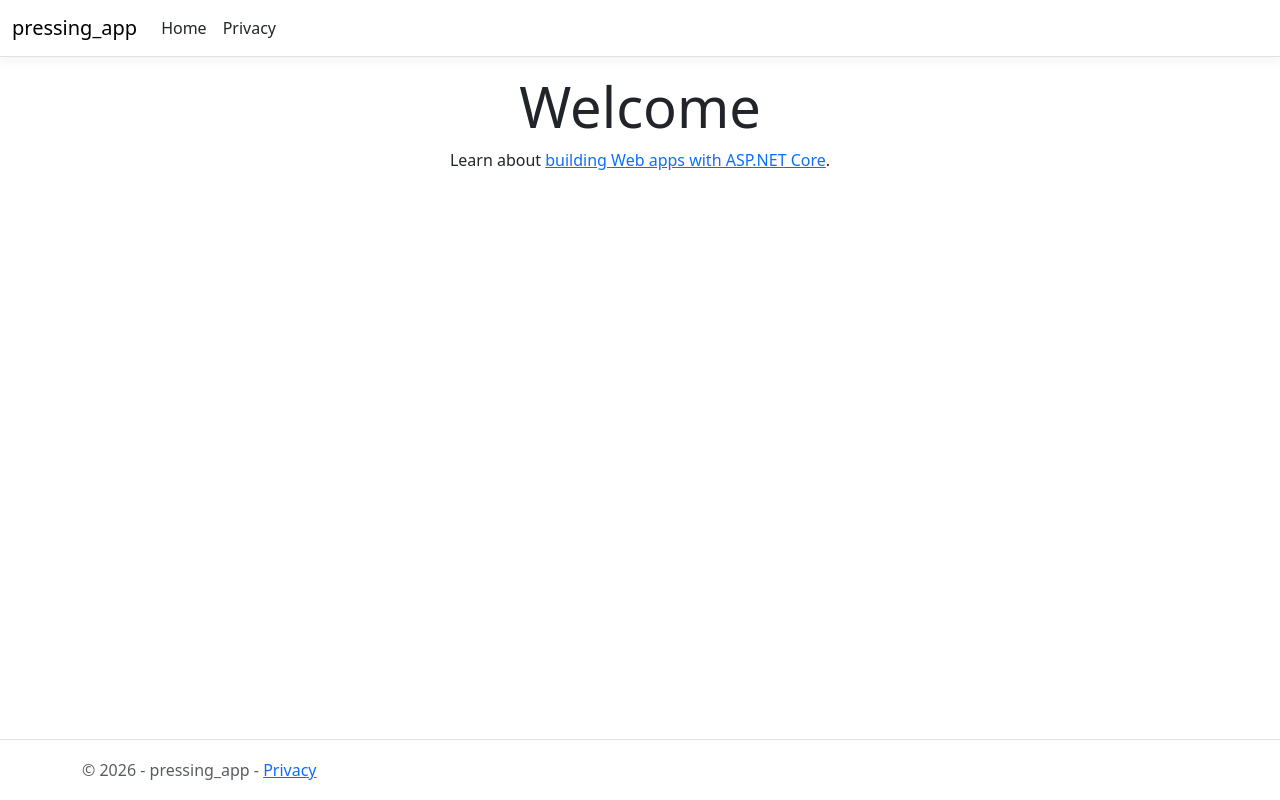
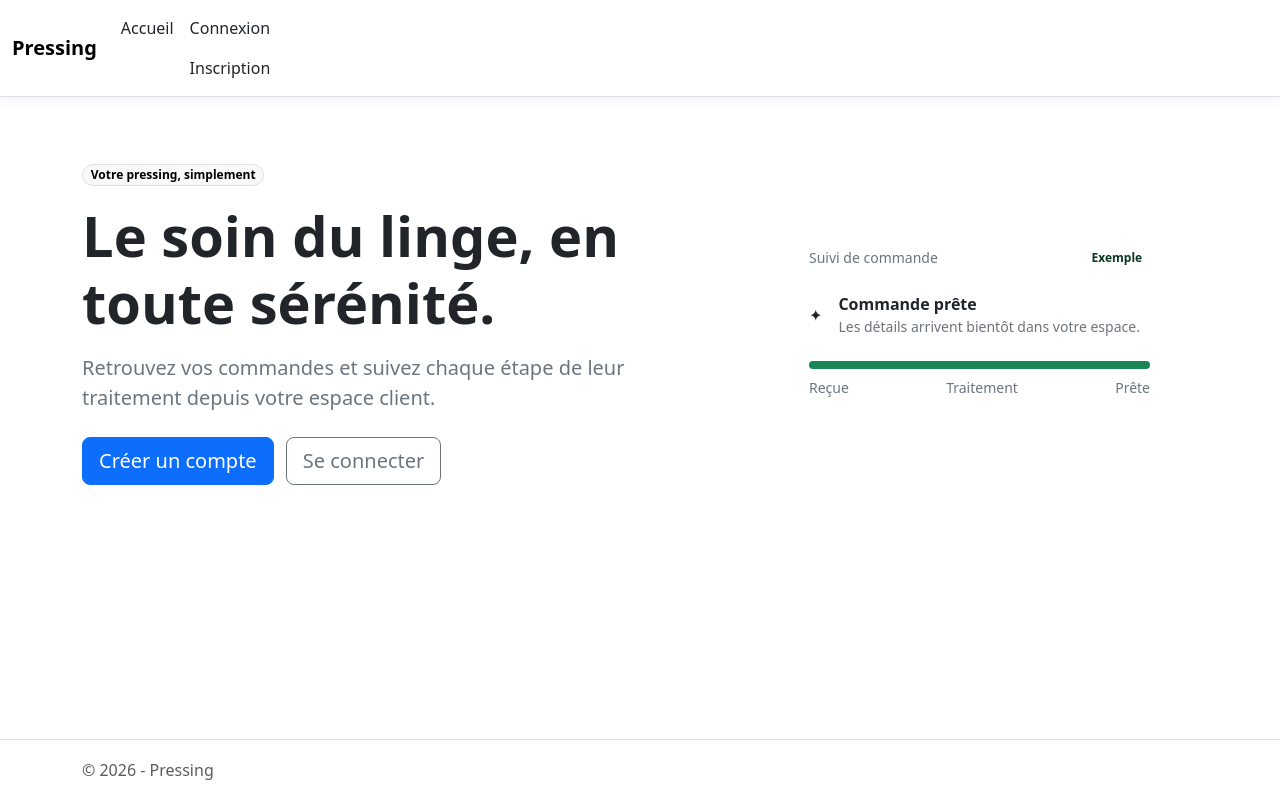
Before and after one commit to Danielle2408/pressing, an ASP.NET Core app: page / in a window 1280 px wide. Run offline with ASP.NET Core 8, Linux system fonts and the light colour scheme; style sheets or scripts are compiled from the project's sources.

Commit message:
feat: ajouter l'inscription client et la connexion

```diff
--- a/Controllers/HomeController.cs
+++ b/Controllers/HomeController.cs
@@ -1,8 +1,8 @@
 using System.Diagnostics;
 using Microsoft.AspNetCore.Mvc;
-using pressing_app.Models;
+using Pressing.Models;
 
-namespace pressing_app.Controllers;
+namespace Pressing.Controllers;
 
 public class HomeController : Controller
 {
--- a/Models/ErrorViewModel.cs
+++ b/Models/ErrorViewModel.cs
@@ -1,4 +1,4 @@
-namespace pressing_app.Models;
+namespace Pressing.Models;
 
 public class ErrorViewModel
 {
--- a/Program.cs
+++ b/Program.cs
@@ -26,6 +26,11 @@ builder.Services
 
 builder.Services.AddAuthentication(IdentityConstants.ApplicationScheme)
     .AddIdentityCookies();
+builder.Services.ConfigureApplicationCookie(options =>
+{
+    options.LoginPath = "/Compte/Connexion";
+    options.AccessDeniedPath = "/Compte/AccesRefuse";
+});
 
 builder.Services.AddAuthorization(options =>
 {
--- a/Views/Home/Index.cshtml
+++ b/Views/Home/Index.cshtml
@@ -1,8 +1,44 @@
 @{
-    ViewData["Title"] = "Home Page";
+    ViewData["Title"] = "Accueil";
 }
 
-<div class="text-center">
-    <h1 class="display-4">Welcome</h1>
-    <p>Learn about <a href="https://learn.microsoft.com/aspnet/core">building Web apps with ASP.NET Core</a>.</p>
-</div>
+<section class="py-5 py-lg-6">
+    <div class="row align-items-center g-5">
+        <div class="col-lg-7">
+            <span class="badge rounded-pill text-bg-light border mb-3">Votre pressing, simplement</span>
+            <h1 class="display-4 fw-bold mb-3">Le soin du linge, en toute sérénité.</h1>
+            <p class="lead text-secondary mb-4">Retrouvez vos commandes et suivez chaque étape de leur traitement depuis votre espace client.</p>
+            @if (User.Identity?.IsAuthenticated == true)
+            {
+                <p class="fw-semibold text-primary mb-0">Bienvenue, @User.Identity.Name</p>
+                <p class="text-secondary">Votre espace commandes sera disponible avec le prochain module.</p>
+            }
+            else
+            {
+                <a class="btn btn-primary btn-lg me-2" asp-controller="Compte" asp-action="Inscription">Créer un compte</a>
+                <a class="btn btn-outline-secondary btn-lg" asp-controller="Compte" asp-action="Connexion">Se connecter</a>
+            }
+        </div>
+        <div class="col-lg-5">
+            <div class="home-card p-4 p-md-5 rounded-4">
+                <div class="d-flex align-items-center justify-content-between mb-4">
+                    <span class="text-secondary small">Suivi de commande</span>
+                    <span class="badge text-bg-success-subtle text-success-emphasis rounded-pill">Exemple</span>
+                </div>
+                <div class="d-flex align-items-center gap-3 mb-4">
+                    <div class="order-icon">✦</div>
+                    <div>
+                        <div class="fw-semibold">Commande prête</div>
+                        <div class="text-secondary small">Les détails arrivent bientôt dans votre espace.</div>
+                    </div>
+                </div>
+                <div class="progress" role="progressbar" aria-label="Avancement de la commande" aria-valuenow="100" aria-valuemin="0" aria-valuemax="100" style="height: 8px;">
+                    <div class="progress-bar bg-success" style="width: 100%"></div>
+                </div>
+                <div class="d-flex justify-content-between text-secondary small mt-2">
+                    <span>Reçue</span><span>Traitement</span><span>Prête</span>
+                </div>
+            </div>
+        </div>
+    </div>
+</section>
--- a/Views/Shared/_Layout.cshtml
+++ b/Views/Shared/_Layout.cshtml
@@ -1,9 +1,9 @@
 <!DOCTYPE html>
-<html lang="en">
+<html lang="fr">
 <head>
     <meta charset="utf-8" />
     <meta name="viewport" content="width=device-width, initial-scale=1.0" />
-    <title>@ViewData["Title"] - pressing_app</title>
+    <title>@ViewData["Title"] - Pressing</title>
     <script type="importmap"></script>
     <link rel="stylesheet" href="~/lib/bootstrap/dist/css/bootstrap.min.css" />
     <link rel="stylesheet" href="~/css/site.css" asp-append-version="true" />
@@ -13,7 +13,7 @@
     <header>
         <nav class="navbar navbar-expand-sm navbar-toggleable-sm navbar-light bg-white border-bottom box-shadow mb-3">
             <div class="container-fluid">
-                <a class="navbar-brand" asp-area="" asp-controller="Home" asp-action="Index">pressing_app</a>
+                <a class="navbar-brand fw-semibold" asp-area="" asp-controller="Home" asp-action="Index">Pressing</a>
                 <button class="navbar-toggler" type="button" data-bs-toggle="collapse" data-bs-target=".navbar-collapse" aria-controls="navbarSupportedContent"
                         aria-expanded="false" aria-label="Toggle navigation">
                     <span class="navbar-toggler-icon"></span>
@@ -21,10 +21,20 @@
                 <div class="navbar-collapse collapse d-sm-inline-flex justify-content-between">
                     <ul class="navbar-nav flex-grow-1">
                         <li class="nav-item">
-                            <a class="nav-link text-dark" asp-area="" asp-controller="Home" asp-action="Index">Home</a>
+                            <a class="nav-link text-dark" asp-area="" asp-controller="Home" asp-action="Index">Accueil</a>
                         </li>
                         <li class="nav-item">
-                            <a class="nav-link text-dark" asp-area="" asp-controller="Home" asp-action="Privacy">Privacy</a>
+                            @if (User.Identity?.IsAuthenticated == true)
+                            {
+                                <form asp-controller="Compte" asp-action="Deconnexion" method="post" class="d-inline">
+                                    <button type="submit" class="nav-link text-dark border-0 bg-transparent">Déconnexion</button>
+                                </form>
+                            }
+                            else
+                            {
+                                <a class="nav-link text-dark" asp-controller="Compte" asp-action="Connexion">Connexion</a>
+                                <a class="nav-link text-dark" asp-controller="Compte" asp-action="Inscription">Inscription</a>
+                            }
                         </li>
                     </ul>
                 </div>
@@ -39,7 +49,7 @@
 
     <footer class="border-top footer text-muted">
         <div class="container">
-            &copy; 2026 - pressing_app - <a asp-area="" asp-controller="Home" asp-action="Privacy">Privacy</a>
+            &copy; 2026 - Pressing
         </div>
     </footer>
     <script src="~/lib/jquery/dist/jquery.min.js"></script>
--- a/Views/_ViewImports.cshtml
+++ b/Views/_ViewImports.cshtml
@@ -1,3 +1,4 @@
-@using pressing_app
-@using pressing_app.Models
+@using Pressing
+@using Pressing.Models
+@using Pressing.ViewModels
 @addTagHelper *, Microsoft.AspNetCore.Mvc.TagHelpers
```
Also changed, not shown: Controllers/CompteController.cs (added, +131 -0 lines), ViewModels/LoginViewModel.cs (added, +20 -0 lines), ViewModels/RegisterViewModel.cs (added, +32 -0 lines), Views/Compte/AccesRefuse.cshtml (added, +9 -0 lines), Views/Compte/Connexion.cshtml (added, +39 -0 lines), Views/Compte/Inscription.cshtml (added, +49 -0 lines).
